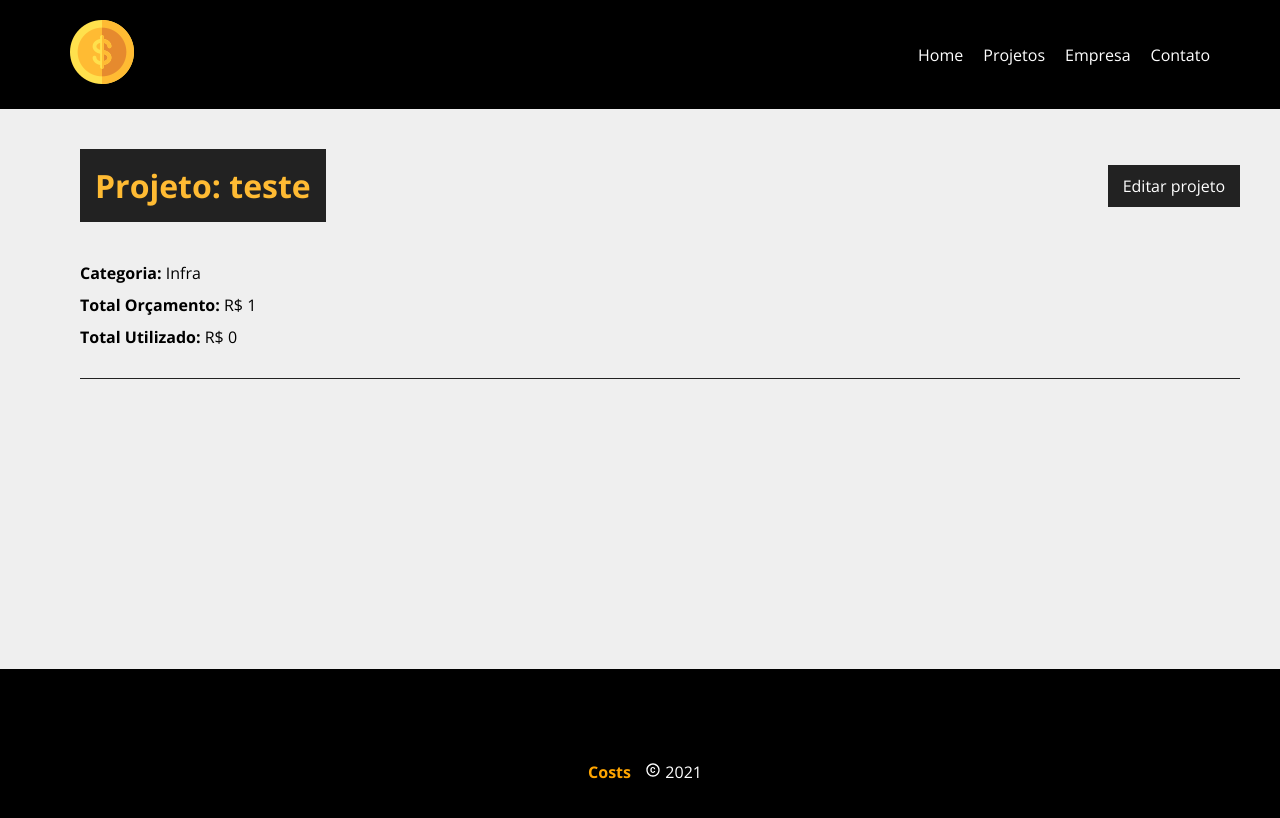
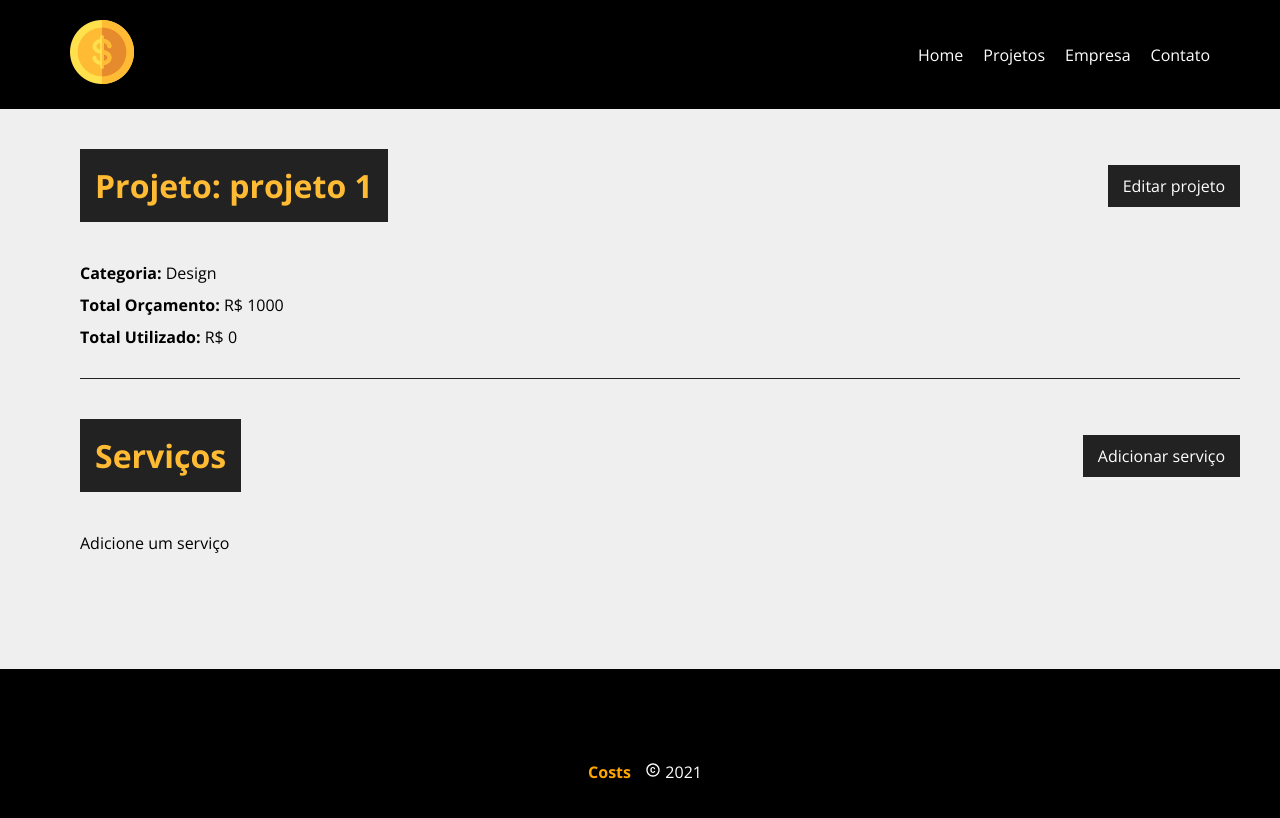
Before and after one commit to thiagoomatheus/curso-react, a React (Create React App) app in the folder meu-projeto/: page /projects/1 in a window 1280 px wide. Shown: the top 818 px of the page. Built offline with nearby package versions, Linux system fonts and the light colour scheme; data requests are answered from the project's data file; some icons are missing.

Commit message:
feat: add service in project

```diff
--- a/meu-projeto/src/components/Form/Form.js
+++ b/meu-projeto/src/components/Form/ProjectForm.js
@@ -3,12 +3,11 @@ import Select from "./Select"
 import Styles from "./Form.module.css"
 import { useState } from "react"
 
-function Form({btnText, project, action}) {
+function ProjectForm({btnText, project, action}) {
 
     const [name, setName] = useState()
     const [budget, setBudget] = useState()
     const [category, setCategory] = useState()
-
 
     let projects = {
         name: name,
@@ -76,4 +75,4 @@ function Form({btnText, project, action}) {
     )
 }
 
-export default Form
+export default ProjectForm
--- /dev/null
+++ b/meu-projeto/src/components/Form/ServiceForm.js
@@ -0,0 +1,49 @@
+import { useState } from "react"
+import Styles from "./Form.module.css"
+import Input from "./Input"
+import { useNavigate } from "react-router-dom"
+
+function ServiceForm({ btnText, project, action }) {
+
+    const [service, setService] = useState()
+    const [cost, setCost] = useState()
+    const [description, setDescripition] = useState()
+
+    const navigate = useNavigate()
+
+    let services = {
+        service: service,
+        cost: cost,
+        description: description
+    }
+
+    function handleSubmit(e) {
+        e.preventDefault()
+        if (parseFloat(project.budget) < parseFloat(project.cost) + parseFloat(services.cost)) {
+            navigate(`/projects/${project.id}`, { state: { message: "Valor de serviços ultrapassaram o orçamento", type: "error" } })
+            return
+        }
+        const newCost = parseFloat(project.cost) + parseFloat(cost);
+        project.cost = newCost;
+        project.services.push(services)
+        action(project)
+    }
+
+
+    return (
+        <form className={Styles.formContainer} onSubmit={handleSubmit}>
+            <label>Nome do serviço:
+                <Input type="text" placeholder="Insira um serviço" event={setService} />
+            </label>
+            <label>Valor do serviço:
+                <Input type="number" placeholder="Insira o valor do serviço" event={setCost} />
+            </label>
+            <label>Descrição do serviço:
+                <Input type="text" placeholder="Insira uma breve descrição do serviço" event={setDescripition} />
+            </label>
+            <Input type="submit" value={btnText} />
+        </form>
+    )
+}
+
+export default ServiceForm
--- a/meu-projeto/src/components/layout/Message.module.css
+++ b/meu-projeto/src/components/layout/Message.module.css
@@ -1,5 +1,9 @@
 .message {
-    width: 100%;
+
+  position: fixed;
+  top: 10%;
+  left: 25%;
+  width: 50%;
   padding: 1em;
   border: 1px solid #000;
   margin: 0 auto;
--- a/meu-projeto/src/json/db.json
+++ b/meu-projeto/src/json/db.json
@@ -19,28 +19,12 @@
   ],
   "projects": [
     {
-      "name": "teste",
-      "budget": "1",
-      "cost": 0,
-      "category": "Infra",
-      "services": [],
-      "id": 1
-    },
-    {
-      "name": "teste2",
-      "budget": "2",
-      "cost": 0,
-      "category": "Planejamento",
-      "services": [],
-      "id": 2
-    },
-    {
-      "name": "teste3",
-      "budget": "3",
+      "name": "projeto 1",
+      "budget": "1000",
       "cost": 0,
       "category": "Design",
       "services": [],
-      "id": 3
+      "id": 1
     }
   ]
 }
--- a/meu-projeto/src/pages/NewProject.js
+++ b/meu-projeto/src/pages/NewProject.js
@@ -1,5 +1,5 @@
 import { useNavigate } from "react-router-dom"
-import Form from "../components/Form/Form"
+import Form from "../components/Form/ProjectForm"
 import Styles from './NewProject.module.css'
 
 function NewProject() {
--- a/meu-projeto/src/pages/Projeto.js
+++ b/meu-projeto/src/pages/Projeto.js
@@ -2,7 +2,8 @@ import { useParams, useNavigate, useLocation } from "react-router-dom"
 import { useEffect, useState } from "react"
 import MainTitleWithButton from "../components/layout/MainTitleWithButton"
 import Loading from "../components/layout/Loading"
-import Form from "../components/Form/Form"
+import ProjectForm from "../components/Form/ProjectForm"
+import ServiceForm from "../components/Form/ServiceForm"
 import Message from "../components/layout/Message"
 import Styles from "./Projeto.module.css"
 
@@ -15,6 +16,7 @@ function Projeto() {
     const [projects, setProjects] = useState([])
     const [loading, setLoading] = useState(true)
     const [showProject, setShowProject] = useState(true)
+    const [showService, setShowService] = useState(true)
 
     // Message
     let message = "";
@@ -27,7 +29,7 @@ function Projeto() {
 
     useEffect(() => {
         if (location.state) {
-            const timer = setTimeout(()=> {
+            const timer = setTimeout(() => {
                 navigate(location.state, {})
             }, 3000)
 
@@ -42,18 +44,25 @@ function Projeto() {
             .then((data) => {
                 setProjects(data)
                 setLoading(false)
+                setShowProject(true)
+                setShowService(true)
             })
             .catch((err) => console.log(err))
     }, [id])
 
-    function changeBtnText() {
+    function changeProjectBtnText() {
         setShowProject(!showProject)
+    }
+
+    function changeServiceBtnText() {
+        setShowService(!showService)
     }
 
     // Action Form
     function editData(project) {
         if (project.cost > project.budget) {
-            navigate(`/projects`, {state: {message: "O orçamento não pode ser menor que o custo do projeto", type: "error"}})
+            navigate(`/projects`, { state: { message: "O orçamento não pode ser menor que o custo do projeto", type: "error" } })
+            return
         }
 
         fetch(`http://localhost:5000/projects/${id}`, {
@@ -62,25 +71,50 @@ function Projeto() {
                 "Content-type": "application/json",
             },
             body: JSON.stringify(project)
-        }).then(
+        }).then((resp) => resp.json()
+        ).then(
             (data) => {
-                console.log(data);
-                navigate(`/projects`, {state: {message: "Projeto alterado com sucesso", type: "success"}})
-                changeBtnText()
+                setProjects(data);
+                navigate(`/projects/${id}`, { state: { message: "Projeto alterado com sucesso", type: "success" } })
+                changeProjectBtnText()
             }
         ).catch(
             (err) => console.log(err)
         )
     }
 
+    function createService(project) {
+
+        fetch(`http://localhost:5000/projects/${id}`, {
+            method: "PATCH",
+            headers: {
+                "Content-type": "application/json",
+            },
+            body: JSON.stringify(project)
+        }).then((resp) => resp.json()
+        ).then(
+            (data) => {
+                setProjects(data);
+                navigate(`/projects/${id}`, { state: { message: "Serviço adicionado com sucesso", type: "success" } })
+                changeServiceBtnText()
+            }
+        ).catch(
+            (err) => console.log(err)
+        )
+    }
+    console.log(projects);
+
+    console.log("Renderizou");
+
     return (
         <main className={Styles.main}>
-            {loading && <Loading />}
-
-            <MainTitleWithButton title={`Projeto: ${projects.name}`} btnText={showProject ? "Editar projeto" : "Fechar"} action={changeBtnText} />
-            {message && <Message msg={message} type={type} />}
+            {loading ? <Loading /> : <MainTitleWithButton title={`Projeto: ${projects.name}`} btnText={showProject ? "Editar projeto" : "Fechar"} action={changeProjectBtnText} />}
 
             {showProject ? (
+                <>
+                    {showProject && (
+                        <>
+                            {message && <Message msg={message} type={type} />}
                             <div className={Styles.container}>
                                 <p>
                                     <span>Categoria:</span> {projects.category}
@@ -92,11 +126,47 @@ function Projeto() {
                                     <span>Total Utilizado:</span> R$ {projects.cost}
                                 </p>
                             </div>
+                            <>
+                                <MainTitleWithButton title="Serviços" btnText={showService ? "Adicionar serviço" : "Fechar"} action={changeServiceBtnText} />
+                                {showService ? (
+                                    <>
+                                        {projects.services && (
+                                            <>
+                                                {projects.services.length ? (
+                                                    projects.services.map(({ service, cost, description }) => (
+                                                        <div className={Styles.container} key={projects.services.length + 1}>
+                                                            <p>
+                                                                <span>Nome do serviço:</span> {service}
+                                                            </p>
+                                                            <p>
+                                                                <span>Custo do serviço:</span> {cost}
+                                                            </p>
+                                                            <p>
+                                                                <span>Descrição do serviço:</span> {description}
+                                                            </p>
+                                                        </div>
+                                                    ))
                                                 ) : (
-                <div>
-                    <Form btnText="Salvar alterações" action={editData} project={projects} />
-                </div>
+                                                    <p>Adicione um serviço</p>
                                                 )}
+                                            </>
+                                        )}
+                                    </>
+                                ) : (
+                                    <>
+                                        <ServiceForm project={projects} btnText="Adicionar serviço" action={createService} />
+                                    </>
+                                )}
+                            </>
+                        </>
+                    )}
+                </>
+            ) : (
+                <>
+                    <ProjectForm btnText="Salvar alterações" action={editData} project={projects} />
+                </>
+            )}
+
         </main>
     )
 }
```
Lines whose indentation alone changed are shown as unchanged.
